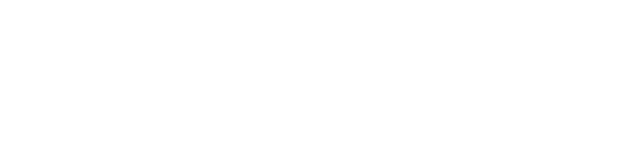
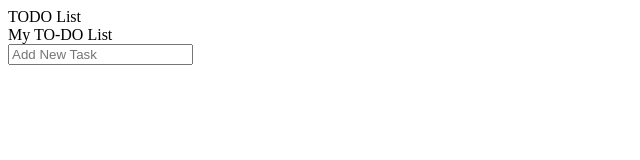
Before and after one commit to viviancwy/hello-world, a plain HTML site: page index.html in a window 1280 px wide. Shown: the whole page, without its empty margins (0-640 px from the left). Drawn offline with Linux system fonts and the light colour scheme.

Commit message:
Added index

```diff
--- a/index.html
+++ b/index.html
@@ -5,8 +5,14 @@
 
     <body>
         <header>
+            TODO List
         </header>
-        <div>
+         <div class="container">
+        <header>My TO-DO List</header>
+        <div id="task-list"></div>
+        <footer>
+          <input id="task-input" placeholder="Add New Task" />
+        </footer>
         </div>
         <footer>
         </footer>
```
